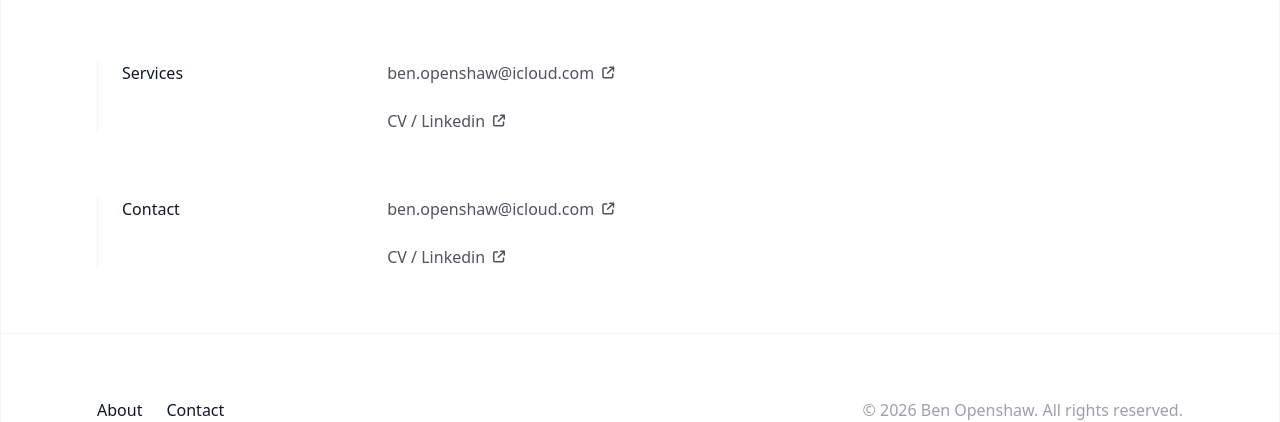
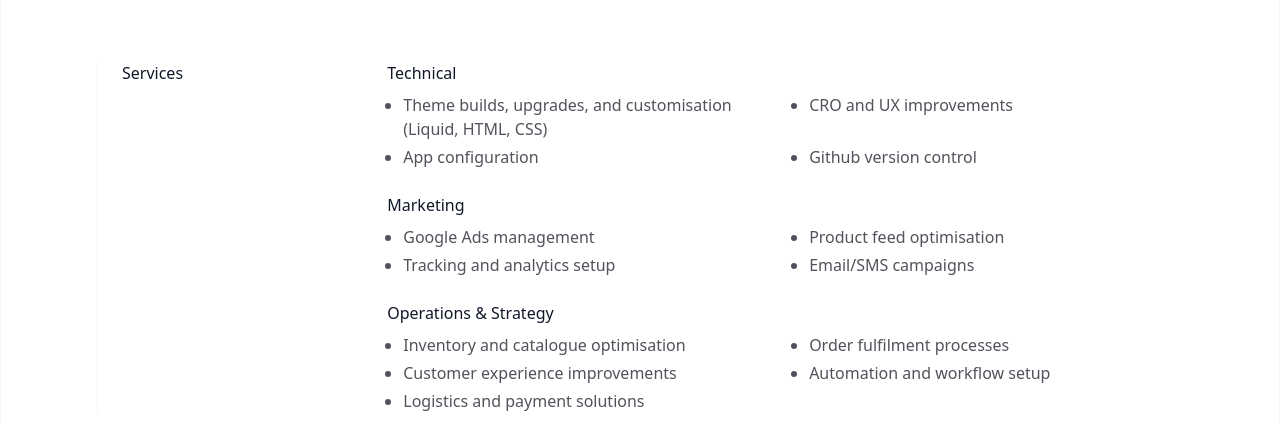
Before and after one commit to bopensh/Portfolio, a website: page index.html in a window 1280 px wide. Shown: the part 392-814 px from the top of the page. Drawn offline with nearby package versions, Linux system fonts and the light colour scheme; files that its build step writes are made by us from their sources.

Commit message:
Add service lists
Add three service sections: Technical, Marketing, and Operations.

```diff
--- a/index.html
+++ b/index.html
@@ -192,30 +192,36 @@
               </h2>
               <div class="md:col-span-3">
                 <div class="space-y-4 md:space-y-6">
-                  <div
-                    class="group relative flex items-center w-max gap-2 transition text-zinc-600 hover:text-teal-400 dark:text-zinc-400 dark:hover:text-teal-400"
-                  >
-                    <a
-                      href="mailto:ben.openshaw@icloud.com"
-                      class="space-y-1 text-base"
-                      >ben.openshaw@icloud.com</a
-                    >
-                    <i
-                      class="text-xs fa-solid fa-arrow-up-right-from-square"
-                    ></i>
+                  <!-- Technical -->
+                  <div>
+                    <h3 class="text-base dark:text-zinc-100">Technical</h3>
+                    <ul class="mt-2 grid grid-cols-1 sm:grid-cols-2 gap-x-8 gap-y-1 list-disc pl-4 text-base text-zinc-600 dark:text-zinc-400">
+                      <li>Theme builds, upgrades, and customisation (Liquid, HTML, CSS)</li>
+                      <li>CRO and UX improvements</li>
+                      <li>App configuration</li>
+                      <li>Github version control</li>
+                    </ul>
                   </div>
-                  <div
-                    class="group relative flex items-center w-max gap-2 transition text-zinc-600 hover:text-teal-400 dark:text-zinc-400 dark:hover:text-teal-400"
-                  >
-                    <a
-                      href="https://www.linkedin.com/in/ben-openshaw-373526167/"
-                      target="_blank"
-                      class="space-y-1 text-base"
-                      >CV / Linkedin</a
-                    >
-                    <i
-                      class="text-xs fa-solid fa-arrow-up-right-from-square"
-                    ></i>
+                  <!-- Marketing -->
+                  <div>
+                    <h3 class="text-base dark:text-zinc-100">Marketing</h3>
+                    <ul class="mt-2 grid grid-cols-1 sm:grid-cols-2 gap-x-8 gap-y-1 list-disc pl-4 text-base text-zinc-600 dark:text-zinc-400">
+                      <li>Google Ads management</li>
+                      <li>Product feed optimisation</li>
+                      <li>Tracking and analytics setup</li>
+                      <li>Email/SMS campaigns</li>
+                    </ul>
+                  </div>
+                  <!-- Operations & Strategy -->
+                  <div>
+                    <h3 class="text-base dark:text-zinc-100">Operations &amp; Strategy</h3>
+                    <ul class="mt-2 grid grid-cols-1 sm:grid-cols-2 gap-x-8 gap-y-1 list-disc pl-4 text-base text-zinc-600 dark:text-zinc-400">
+                      <li>Inventory and catalogue optimisation</li>
+                      <li>Order fulfilment processes</li>
+                      <li>Customer experience improvements</li>
+                      <li>Automation and workflow setup</li>
+                      <li>Logistics and payment solutions</li>
+                    </ul>
                   </div>
                 </div>
               </div>
```
